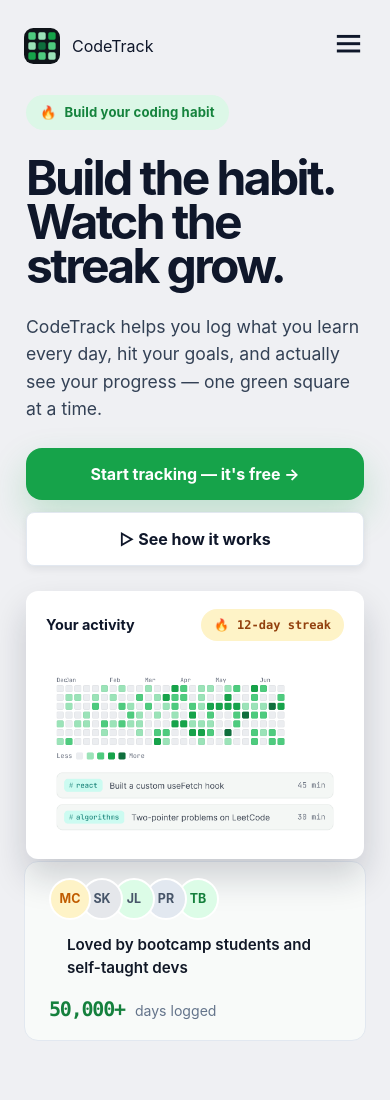
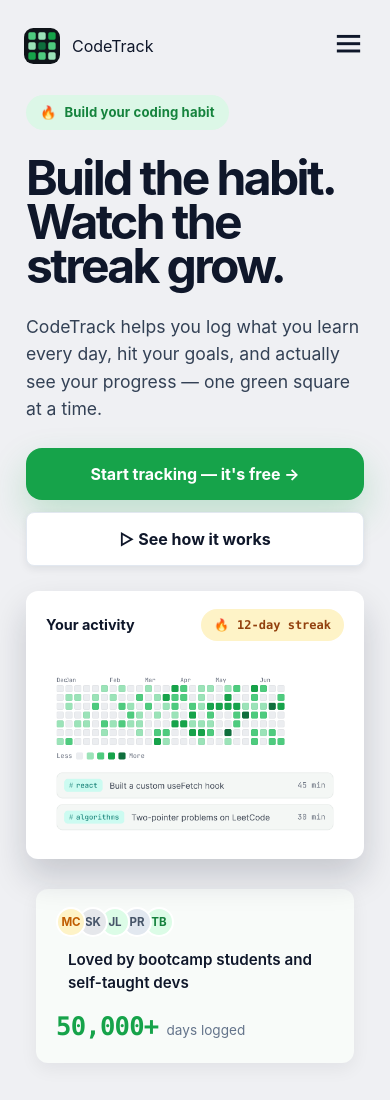
Before and after one commit to Emmanuel-N873/Codetrack-Webpage, a plain HTML site: page index.html in a window 390 px wide. Shown: the top 1100 px of the page. Drawn offline with nearby package versions, Linux system fonts and the light colour scheme.

```diff
--- a/style.css
+++ b/style.css
@@ -839,6 +839,75 @@
         gap: 12px;
     }
 
+
+/* Small-screen stats card: compact, centered, overlapping badges */
+@media (max-width: 600px) {
+    .statistics {
+        padding: 16px 12px 24px;
+    }
+
+    .social-proof {
+        display: flex;
+        align-items: center;
+        gap: 12px;
+        padding: 12px 14px;
+        border-radius: 12px;
+        border: 1px solid #E8EEF2;
+        background: #F8FBF9;
+        box-shadow: 0 6px 18px rgba(15, 23, 42, 0.06);
+        max-width: 380px;
+        margin: 12px auto;
+    }
+
+    .logos {
+        display: flex;
+        align-items: center;
+        margin: 0;
+    }
+
+    .logo-badge {
+        width: 30px;
+        height: 30px;
+        place-items: center;
+        margin-left: -8px;
+        border: 2px solid #FFFFFF;
+        font-size: 0.72rem;
+        font-weight: 700;
+    }
+
+    .logo-badge:first-child {
+        margin-left: 0;
+    }
+
+    .social-proof > p:not(.stat-highlight) {
+        margin-left: 12px;
+        margin-right: 8px;
+        color: #0F172A;
+        font-size: 0.95rem;
+        font-weight: 600;
+        text-align: left;
+    }
+
+    .stat-highlight {
+        margin-left: auto;
+        display: flex;
+        align-items: baseline;
+        gap: 8px;
+    }
+
+    .stat-highlight strong {
+        color: var(--color-primary);
+        font-family: ui-monospace, SFMono-Regular, Menlo, Monaco, Consolas, monospace;
+        font-size: 1.6rem;
+        font-weight: 800;
+        letter-spacing: -0.03em;
+    }
+
+    .stat-highlight span {
+        color: var(--color-muted);
+        font-size: 0.85rem;
+    }
+}
     .hero-actions .btn-primary,
     .hero-actions .btn-link {
         width: 100%;
@@ -849,4 +918,13 @@
         padding: 14px 18px;
     }
 }
+.social-proof {
+    padding: 12px;
+    margin-left: 0px;
+    /* margin-right: 0px; */
+    border: 10px;
+    width: 100%;
+    padding: 18px 20px;
 }
+
+}
```
Also changed, not shown: Image/Paragraph.png (added), Image/Section (1).png (added).
